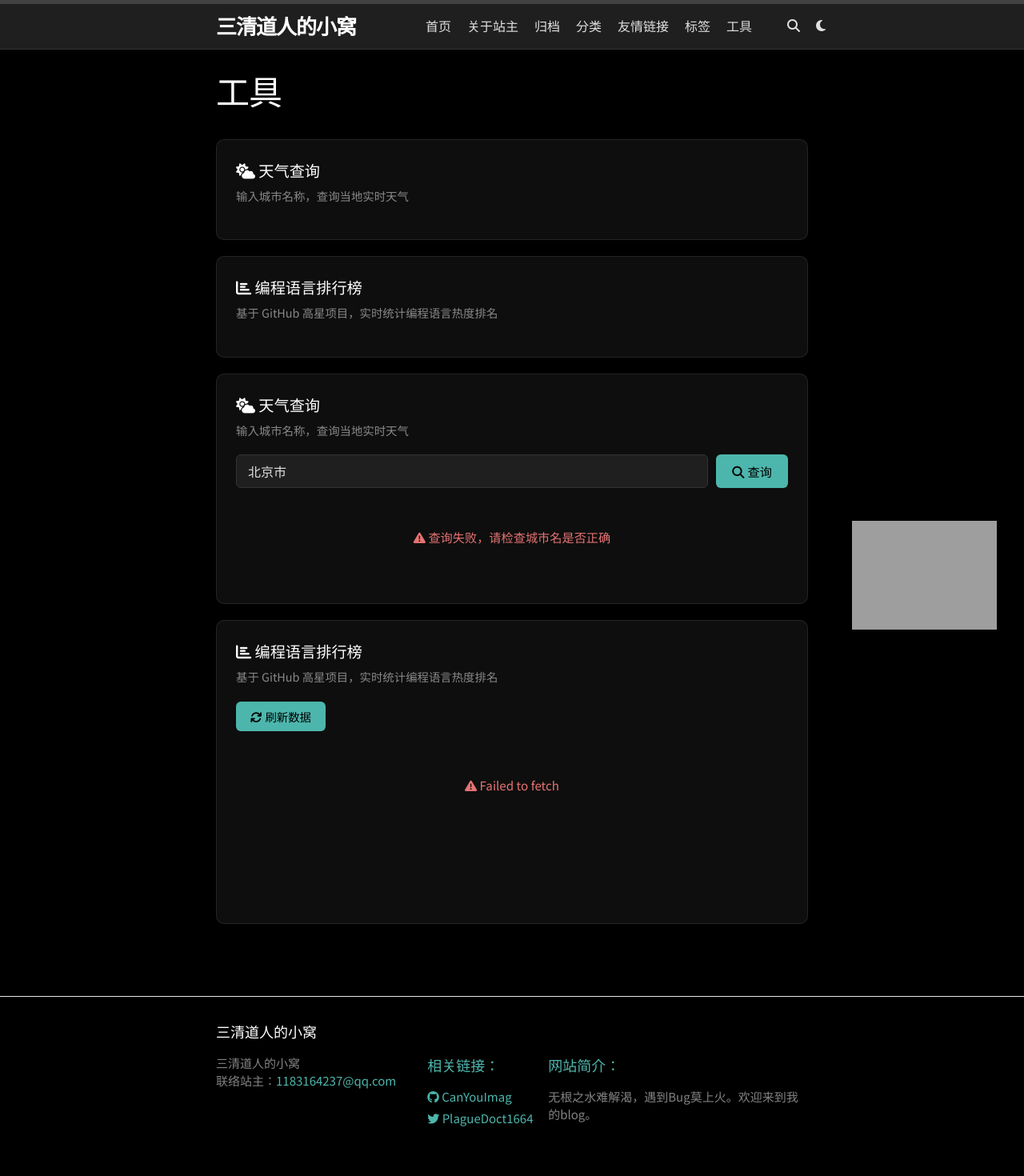
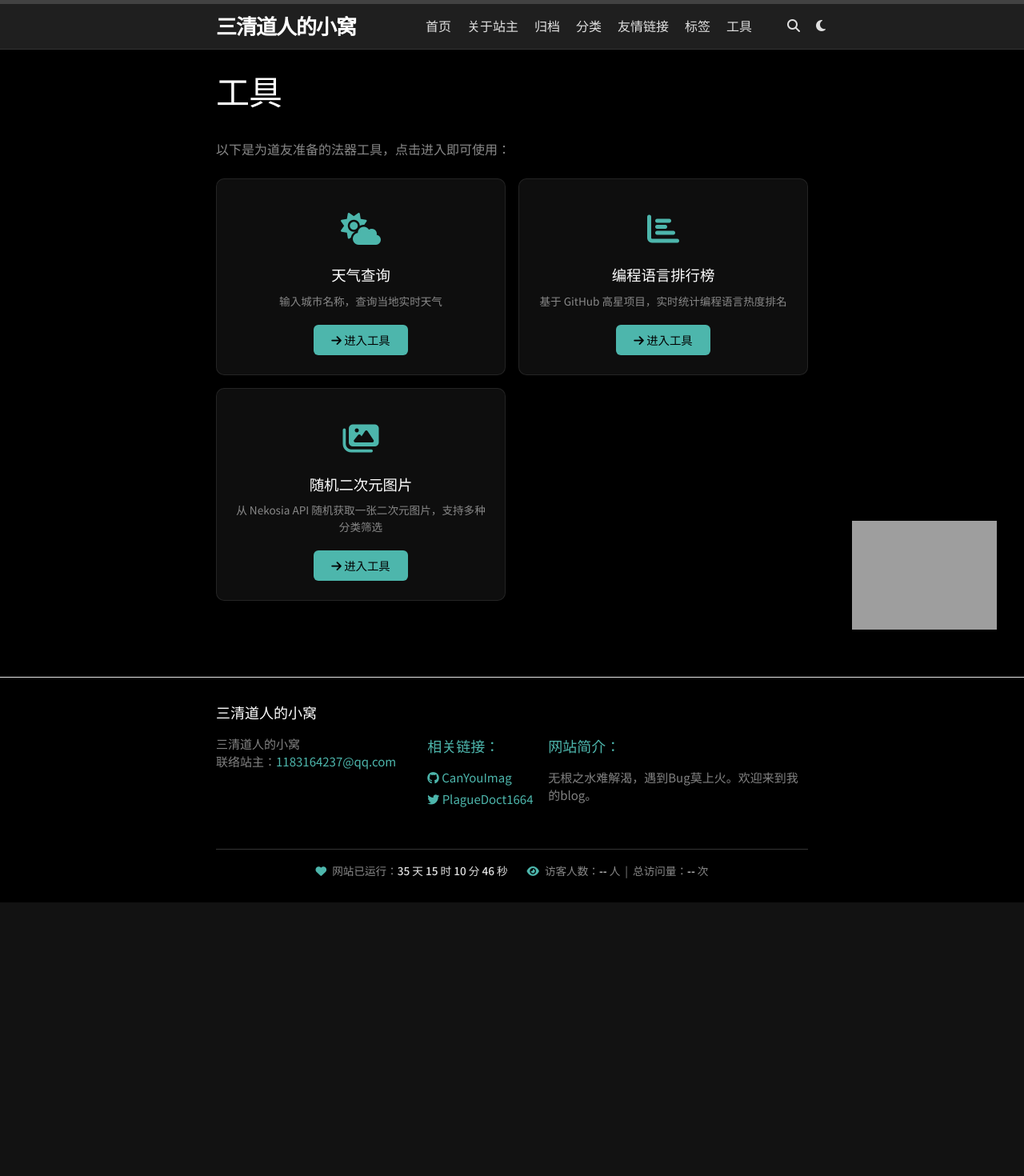
Before and after one commit to CanYouImag/CanYouImag.github.io, a Jekyll site: the page built from tools.md, in a window 1280 px wide. Shown: the whole page at 80% size. Built offline with Jekyll 4.4.1, drawn with Linux system fonts in a browser that asks for light colours; comment, search, counter and statistics services are not loaded; after the commit the page ends 1128 px from its top, so only the background shows below that; grey boxes are pictures that could not be loaded.

Commit message:
增加新工具

```diff
--- a/_data/tools.yml
+++ b/_data/tools.yml
@@ -1,7 +1,14 @@
 - name: 天气查询
   icon: cloud-sun
   description: 输入城市名称，查询当地实时天气
+  permalink: /tools/weather/
 
 - name: 编程语言排行榜
   icon: chart-bar
   description: 基于 GitHub 高星项目，实时统计编程语言热度排名
+  permalink: /tools/langrank/
+
+- name: 随机二次元图片
+  icon: images
+  description: 从 Nekosia API 随机获取一张二次元图片，支持多种分类筛选
+  permalink: /tools/random-anime/
--- a/_includes/footer.html
+++ b/_includes/footer.html
@@ -31,6 +31,16 @@
       </div>
     </div>
 
+    <div class="footer-bottom">
+      <span class="site-age">
+        <i class="fas fa-heart"></i> 网站已运行：<span id="site-age-display">0 天 0 时 0 分 0 秒</span>
+      </span>
+      <span class="site-visitors">
+        <i class="fas fa-eye"></i> 访客人数：<span id="busuanzi_value_site_uv"><span class="stat-placeholder">--</span></span> 人
+        &nbsp;|&nbsp; 总访问量：<span id="busuanzi_value_site_pv"><span class="stat-placeholder">--</span></span> 次
+      </span>
+    </div>
+
   </div>
 
 </footer>
--- a/_includes/header.html
+++ b/_includes/header.html
@@ -20,7 +20,7 @@
           <a class="page-link" href="{{ "/" | relative_url }}">首页</a>
           {%- for path in page_paths -%}
             {%- assign my_page = site.pages | where: "path", path | first -%}
-            {%- if my_page.title -%}
+            {%- if my_page.title and my_page.nav_exclude != true -%}
             <a class="page-link" href="{{ my_page.url | relative_url }}">{{ my_page.title | escape }}</a>
             {%- endif -%}
           {%- endfor -%}
--- a/_layouts/default.html
+++ b/_layouts/default.html
@@ -31,6 +31,7 @@
     <canvas id="particle-canvas"></canvas>
 
     <script src="{{ "/assets/main.js" | relative_url }}"></script>
+    <script async src="//busuanzi.ibruce.info/busuanzi/2.3/busuanzi.pure.mini.js"></script>
 
   </body>
 
--- a/assets/main.js
+++ b/assets/main.js
@@ -503,4 +503,21 @@
     });
   });
 
+  // === Site Running Time ===
+  var siteStartDate = new Date('2026-05-07T18:36:40+08:00');
+  var ageDisplay = document.getElementById('site-age-display');
+  if (ageDisplay) {
+    function updateSiteAge() {
+      var now = new Date();
+      var diff = now - siteStartDate;
+      var seconds = Math.floor(diff / 1000) % 60;
+      var minutes = Math.floor(diff / (1000 * 60)) % 60;
+      var hours = Math.floor(diff / (1000 * 60 * 60)) % 24;
+      var days = Math.floor(diff / (1000 * 60 * 60 * 24));
+      ageDisplay.textContent = days + ' 天 ' + hours + ' 时 ' + minutes + ' 分 ' + seconds + ' 秒';
+    }
+    updateSiteAge();
+    setInterval(updateSiteAge, 1000);
+  }
+
 })();
--- a/assets/main.scss
+++ b/assets/main.scss
@@ -1132,25 +1132,91 @@ body {
   padding: 10px 0;
 }
 
+.tools-page > p {
+  color: #888;
+  margin-bottom: 20px;
+}
+
+.tool-grid {
+  display: grid;
+  grid-template-columns: repeat(auto-fill, minmax(260px, 1fr));
+  gap: 16px;
+  margin: 25px 0;
+}
+
 .tool-card {
+  display: flex;
+  flex-direction: column;
+  align-items: center;
+  text-align: center;
+  padding: 30px 20px 24px;
   background: rgba(26, 26, 26, 0.55);
   backdrop-filter: blur(10px);
   -webkit-backdrop-filter: blur(10px);
   border: 1px solid rgba(51, 51, 51, 0.6);
   border-radius: 10px;
-  padding: 24px;
+  transition: all 0.3s;
+}
+
+.tool-card:hover {
+  border-color: #4db6ac;
+  background: #1f1f1f;
+  transform: translateY(-2px);
+}
+
+.tool-card-icon {
+  font-size: 2.5em;
+  color: #4db6ac;
+  margin-bottom: 16px;
+}
+
+.tool-card h3 {
+  margin: 0 0 8px;
+  font-size: 1.15em;
+  color: #e0e0e0;
+}
+
+.tool-card > p {
+  color: #888;
+  margin: 0 0 20px;
+  font-size: 0.85em;
+  flex: 1;
+}
+
+.tool-btn {
+  display: inline-block;
+  padding: 8px 22px;
+  background: #4db6ac;
+  color: #000 !important;
+  border-radius: 6px;
+  font-size: 0.9em;
+  font-weight: 500;
+  text-decoration: none !important;
+  transition: background 0.3s;
+}
+
+.tool-btn:hover {
+  background: #80cbc4;
+}
+
+// === Tool Detail ===
+.tool-detail {
+  padding: 10px 0;
+}
+
+.back-to-tools {
+  display: inline-flex;
+  align-items: center;
+  gap: 6px;
+  color: #4db6ac !important;
+  font-size: 0.9em;
   margin-bottom: 20px;
-}
-
-.tool-card h3 {
-  margin: 0 0 6px;
-  font-size: 1.2em;
-}
-
-.tool-card > p {
-  color: #888;
-  margin: 0 0 20px;
-  font-size: 0.9em;
+  text-decoration: none !important;
+  transition: color 0.3s;
+}
+
+.back-to-tools:hover {
+  color: #80cbc4 !important;
 }
 
 // === Weather ===
@@ -1438,8 +1504,173 @@ body {
   text-align: center;
 }
 
+// === Random Anime Image ===
+.anime-image-toolbar {
+  display: flex;
+  gap: 10px;
+  margin-bottom: 20px;
+  flex-wrap: wrap;
+}
+
+.anime-image-toolbar select {
+  flex: 1;
+  min-width: 140px;
+  padding: 10px 14px;
+  background: #1f1f1f;
+  border: 1px solid #333;
+  border-radius: 6px;
+  color: #e0e0e0;
+  font-size: 0.95em;
+  outline: none;
+  cursor: pointer;
+  transition: border-color 0.3s;
+}
+
+.anime-image-toolbar select:focus {
+  border-color: #4db6ac;
+}
+
+.anime-image-toolbar button {
+  padding: 10px 20px;
+  background: #4db6ac;
+  color: #000;
+  border: none;
+  border-radius: 6px;
+  font-size: 0.95em;
+  font-weight: 500;
+  cursor: pointer;
+  transition: background 0.3s;
+  white-space: nowrap;
+}
+
+.anime-image-toolbar button:hover {
+  background: #80cbc4;
+}
+
+#anime-result {
+  min-height: 200px;
+}
+
+.anime-placeholder,
+.anime-loading {
+  display: flex;
+  align-items: center;
+  justify-content: center;
+  gap: 8px;
+  padding: 60px 20px;
+  color: #666;
+  font-size: 0.95em;
+}
+
+.anime-placeholder i {
+  font-size: 2em;
+}
+
+.anime-loading i {
+  font-size: 1.5em;
+}
+
+.anime-error {
+  display: flex;
+  align-items: center;
+  justify-content: center;
+  gap: 8px;
+  padding: 40px 20px;
+  color: #e57373;
+  font-size: 0.95em;
+}
+
+.anime-error i {
+  font-size: 1.5em;
+}
+
+.anime-image-wrapper {
+  display: flex;
+  justify-content: center;
+  padding: 10px;
+  background: rgba(31, 31, 31, 0.55);
+  backdrop-filter: blur(10px);
+  -webkit-backdrop-filter: blur(10px);
+  border: 1px solid rgba(51, 51, 51, 0.6);
+  border-radius: 8px;
+}
+
+.anime-image-wrapper img {
+  max-width: 100%;
+  max-height: 70vh;
+  border-radius: 6px;
+  object-fit: contain;
+}
+
+.anime-source {
+  margin-top: 16px;
+  text-align: center;
+  font-size: 0.78em;
+  color: #666;
+}
+
+.anime-source a {
+  color: #4db6ac !important;
+}
+
+body.light-mode {
+  .anime-image-toolbar select {
+    background: rgba(240, 240, 240, 0.8);
+    border-color: #ddd;
+    color: #333;
+  }
+  .anime-image-wrapper {
+    background: rgba(240, 240, 240, 0.8);
+    border-color: #e0e0e0;
+  }
+}
+
 .footer-col .footer-heading {
   color: #4db6ac;
+}
+
+// === Footer Bottom (Site Age & Visitors) ===
+.footer-bottom {
+  display: flex;
+  justify-content: center;
+  align-items: center;
+  gap: 24px;
+  margin-top: 20px;
+  padding-top: 16px;
+  border-top: 1px solid #333;
+  font-size: 0.85em;
+  color: #888;
+  flex-wrap: wrap;
+}
+
+.footer-bottom i {
+  margin-right: 4px;
+  color: #4db6ac;
+}
+
+.stat-placeholder {
+  color: #666;
+}
+
+.site-age #site-age-display {
+  color: #e0e0e0;
+  font-weight: 500;
+}
+
+.site-visitors span {
+  color: #e0e0e0;
+  font-weight: 500;
+}
+
+body.light-mode {
+  .footer-bottom {
+    border-top-color: #e0e0e0;
+    color: #999;
+  }
+  .site-age #site-age-display,
+  .site-visitors span {
+    color: #444;
+  }
 }
 
 // === Header Actions (Search + Theme Toggle) ===
--- a/tools.md
+++ b/tools.md
@@ -5,45 +5,20 @@ permalink: /tools/
 ---
 
 <div class="tools-page">
-  {%- for tool in site.data.tools -%}
-  <div class="tool-card">
-    <h3><i class="fas fa-{{ tool.icon }}"></i> {{ tool.name }}</h3>
-    <p>{{ tool.description }}</p>
-  </div>
-  {%- endfor -%}
-  <div class="tool-card">
-    <h3><i class="fas fa-cloud-sun"></i> 天气查询</h3>
-    <p>输入城市名称，查询当地实时天气</p>
-    <div class="weather-widget">
-      <div class="weather-input-group">
-        <input type="text" id="weather-input" placeholder="如：北京市、上海市、London..." value="北京市">
-        <button id="weather-btn"><i class="fas fa-search"></i> 查询</button>
+  <p>以下是为道友准备的法器工具，点击进入即可使用：</p>
+
+  <div class="tool-grid">
+    {%- for tool in site.data.tools -%}
+    <div class="tool-card">
+      <div class="tool-card-icon">
+        <i class="fas fa-{{ tool.icon }}"></i>
       </div>
-      <div id="weather-result">
-        <div class="weather-placeholder">
-          <i class="fas fa-map-marker-alt"></i>
-          <span>输入城市即可查询天气</span>
-        </div>
-      </div>
+      <h3>{{ tool.name }}</h3>
+      <p>{{ tool.description }}</p>
+      <a href="{{ tool.permalink }}" class="tool-btn">
+        <i class="fas fa-arrow-right"></i> 进入工具
+      </a>
     </div>
-  </div>
-
-  <div class="tool-card">
-    <h3><i class="fas fa-chart-bar"></i> 编程语言排行榜</h3>
-    <p>基于 GitHub 高星项目，实时统计编程语言热度排名</p>
-    <div class="langrank-widget">
-      <div class="langrank-toolbar">
-        <button id="langrank-btn"><i class="fas fa-sync"></i> 刷新数据</button>
-      </div>
-      <div id="langrank-result">
-        <div class="langrank-placeholder">
-          <i class="fas fa-chart-simple"></i>
-          <span>正在获取最新数据...</span>
-        </div>
-      </div>
-    </div>
+    {%- endfor -%}
   </div>
 </div>
-
-<script src="/assets/weather.js"></script>
-<script src="/assets/langrank.js"></script>
--- /dev/null
+++ b/tools/random-anime/index.md
@@ -0,0 +1,51 @@
+---
+layout: tool
+title: 随机二次元图片
+nav_exclude: true
+---
+
+<div class="anime-image-widget">
+  <div class="anime-image-toolbar">
+    <select id="anime-category">
+      <option value="random">随机</option>
+      <option value="catgirl">Catgirl</option>
+      <option value="foxgirl">Foxgirl</option>
+      <option value="wolfgirl">Wolfgirl</option>
+      <option value="cute">Cute</option>
+      <option value="maid">Maid</option>
+      <option value="vtuber">VTuber</option>
+      <option value="wink">Wink</option>
+      <option value="blonde">Blonde</option>
+      <option value="blue-hair">蓝发</option>
+      <option value="white-hair">白发</option>
+      <option value="long-hair">长发</option>
+      <option value="blue-eyes">蓝瞳</option>
+      <option value="purple-eyes">紫瞳</option>
+      <option value="heterochromia">异色瞳</option>
+      <option value="ribbon">丝带</option>
+      <option value="hoodie">连帽衫</option>
+      <option value="uniform">制服</option>
+      <option value="sailor-uniform">水手服</option>
+      <option value="thigh-high-socks">过膝袜</option>
+      <option value="white-tights">白丝</option>
+      <option value="black-tights">黑丝</option>
+      <option value="headphones">耳机</option>
+      <option value="valentine">情人节</option>
+      <option value="hands-forming-a-heart">比心</option>
+      <option value="lying-down">躺姿</option>
+      <option value="w-sitting">W坐</option>
+    </select>
+    <button id="anime-btn"><i class="fas fa-dice"></i> 随机来一张</button>
+  </div>
+
+  <div id="anime-result">
+    <div class="anime-placeholder">
+      <i class="fas fa-image"></i>
+      <span>点击按钮获取随机二次元图片</span>
+    </div>
+  </div>
+
+  <p class="anime-source">图片来自 <a href="https://nekosia.cat" target="_blank" rel="noopener">Nekosia API</a>，仅包含 SFW 内容</p>
+</div>
+
+<script src="/assets/random-anime.js"></script>
```
Also changed, not shown: _layouts/tool.html (added, +7 -0 lines), assets/random-anime.js (added, +28 -0 lines), tools/langrank/index.md (added, +19 -0 lines), tools/weather/index.md (added, +20 -0 lines), assets/maoniang.jpg (deleted).
